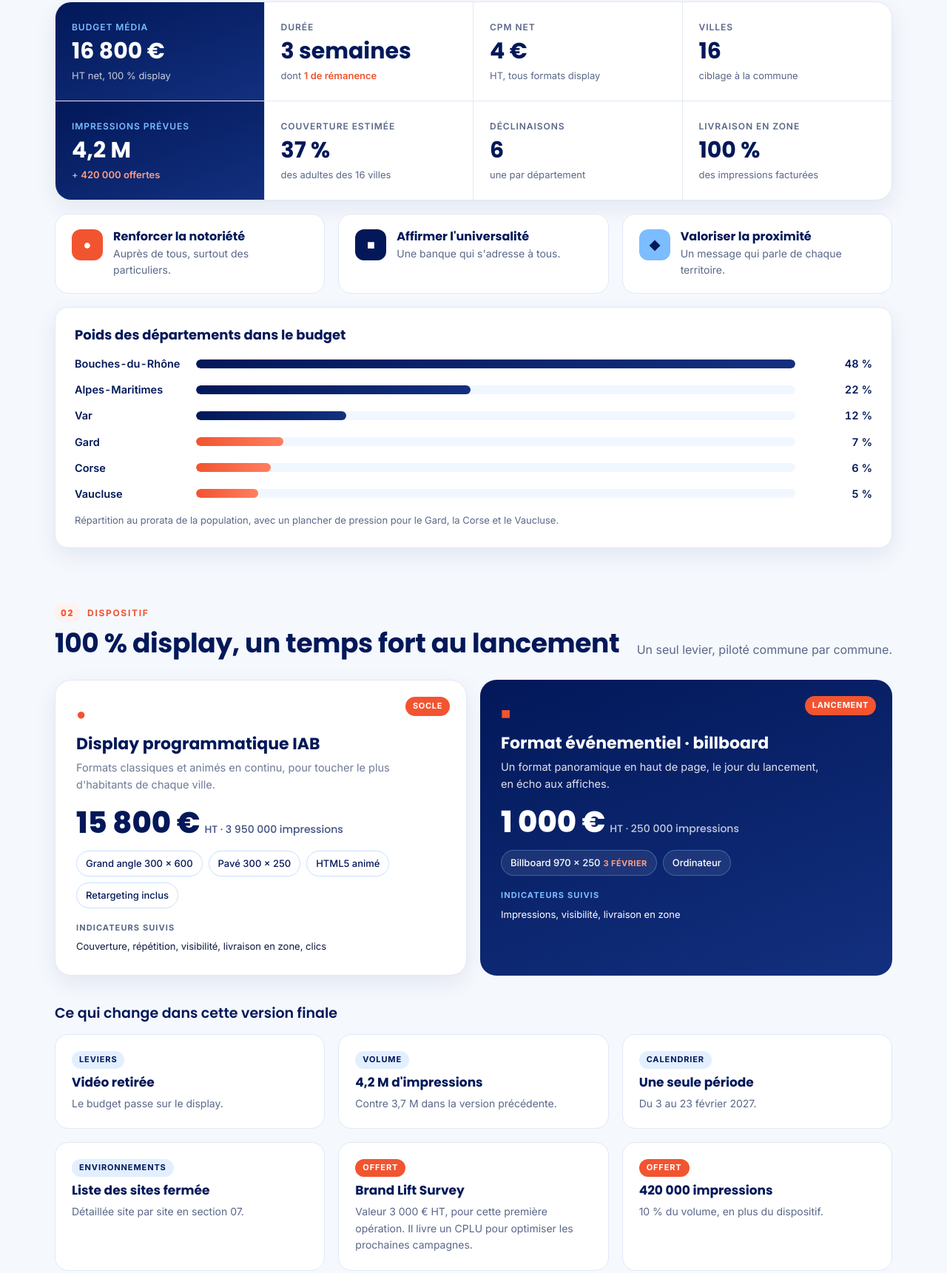
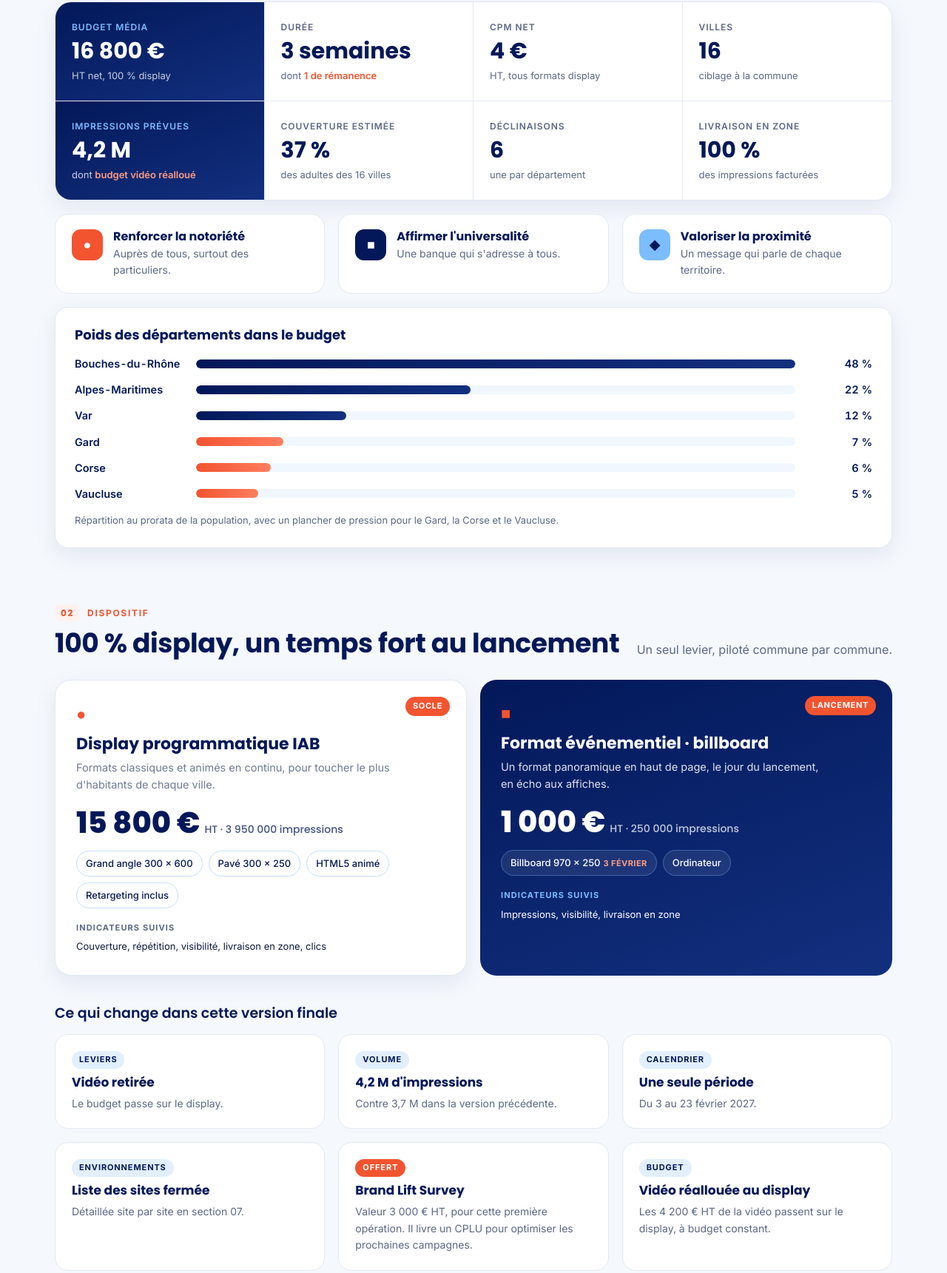
Before and after one commit to Team-TheGoodWeb/recos-tgw, a plain HTML site: page maximedian-notoriete-mediterranee-finale.html in a window 1280 px wide. Shown: the part 977-2698 px from the top of the page at 74% size. Drawn offline with Linux system fonts and the light colour scheme.

Commit message:
Update and rename reco-finale-maximedian-notoriete-mediterranee.html to maximedian-notoriete-mediterranee-finale.html

```diff
--- a/reco-finale-maximedian-notoriete-mediterranee.html
+++ b/maximedian-notoriete-mediterranee-finale.html
@@ -554,7 +554,7 @@ a.ct:hover,a.ct:focus-visible{background:rgba(255,255,255,.12);transform:transla
     <div class="kpi"><small>Durée</small><div class="v num">3 semaines</div><div class="d">dont <em>1 de rémanence</em></div></div>
     <div class="kpi"><small>CPM net</small><div class="v num">4 €</div><div class="d">HT, tous formats display</div></div>
     <div class="kpi"><small>Villes</small><div class="v num">16</div><div class="d">ciblage à la commune</div></div>
-    <div class="kpi star"><small>Impressions prévues</small><div class="v num">4,2 M</div><div class="d">+ <em>420 000 offertes</em></div></div>
+    <div class="kpi star"><small>Impressions prévues</small><div class="v num">4,2 M</div><div class="d">dont <em>budget vidéo réalloué</em></div></div>
     <div class="kpi"><small>Couverture estimée</small><div class="v num">37 %</div><div class="d">des adultes des 16 villes</div></div>
     <div class="kpi"><small>Déclinaisons</small><div class="v num">6</div><div class="d">une par département</div></div>
     <div class="kpi"><small>Livraison en zone</small><div class="v num">100 %</div><div class="d">des impressions facturées</div></div>
@@ -611,7 +611,7 @@ a.ct:hover,a.ct:focus-visible{background:rgba(255,255,255,.12);transform:transla
     <div class="nw"><span class="tg">Calendrier</span><h4>Une seule période</h4><p>Du 3 au 23 février 2027.</p></div>
     <div class="nw"><span class="tg">Environnements</span><h4>Liste des sites fermée</h4><p>Détaillée site par site en section 07.</p></div>
     <div class="nw"><span class="tg t">Offert</span><h4>Brand Lift Survey</h4><p>Valeur 3 000 € HT, pour cette première opération. Il livre un CPLU pour optimiser les prochaines campagnes.</p></div>
-    <div class="nw"><span class="tg t">Offert</span><h4>420 000 impressions</h4><p>10 % du volume, en plus du dispositif.</p></div>
+    <div class="nw"><span class="tg">Budget</span><h4>Vidéo réallouée au display</h4><p>Les 4 200 € HT de la vidéo passent sur le display, à budget constant.</p></div>
   </div>
 
   <h3 class="sub-t">Le retargeting, une technologie intégrée</h3>
@@ -740,11 +740,10 @@ a.ct:hover,a.ct:focus-visible{background:rgba(255,255,255,.12);transform:transla
       </table></div>
     </div>
   </div>
-  <p class="note">Montants en euros HT, nets de toute remise et commission, hors création. Les volumes sont des prévisions de diffusion. Populations municipales INSEE 2023, adultes estimés à 79 %. Couverture calculée sur les impressions payées, hors impressions offertes.</p>
+  <p class="note">Montants en euros HT, nets de toute remise et commission, hors création. Les volumes sont des prévisions de diffusion. Populations municipales INSEE 2023, adultes estimés à 79 %.</p>
 
-  <div class="gift">
+  <div class="gift" style="grid-template-columns:1fr">
     <div class="callout"><div class="ic">✓</div><div><h4>Offert · étude d'impact de marque</h4><b class="v num">Brand Lift Survey · 3 000 € HT</b><p>250 personnes interrogées, exposés comparés à un groupe témoin. Notoriété, mémorisation et image mesurées. À la fin de l'étude, on obtient un CPLU (coût par personne réellement convaincue par la campagne), qui aide à optimiser les prochaines campagnes.</p></div></div>
-    <div class="callout"><div class="ic">+</div><div><h4>Offert · impressions gracieuses</h4><b class="v num">420 000 impressions</b><p>10 % du volume, diffusées en plus sur les mêmes villes et les mêmes sites.</p></div></div>
   </div>
 </section>
 
@@ -872,7 +871,7 @@ a.ct:hover,a.ct:focus-visible{background:rgba(255,255,255,.12);transform:transla
     <div class="kicker"><span class="n">11</span>Prochaines étapes</div>
     <h2>Pourquoi ce dispositif, et comment lancer le 3 février</h2>
     <div class="cols">
-      <div class="ccol"><div class="g">●</div><h4>Plus de couverture</h4><p><b>4,2 millions d'impressions</b> payées, 420 000 offertes en plus.</p></div>
+      <div class="ccol"><div class="g">●</div><h4>Plus de couverture</h4><p><b>4,2 millions d'impressions</b> au lieu de 3,7, grâce au budget vidéo réalloué au display.</p></div>
       <div class="ccol"><div class="g">■</div><h4>Un vrai temps fort</h4><p><b>Le billboard du 3 février</b> marque le lancement de l'affichage.</p></div>
       <div class="ccol"><div class="g">◆</div><h4>Un effet mesuré</h4><p><b>Le Brand Lift Survey offert</b> mesure la notoriété gagnée et livre un CPLU pour optimiser les prochaines campagnes.</p></div>
     </div>
```
